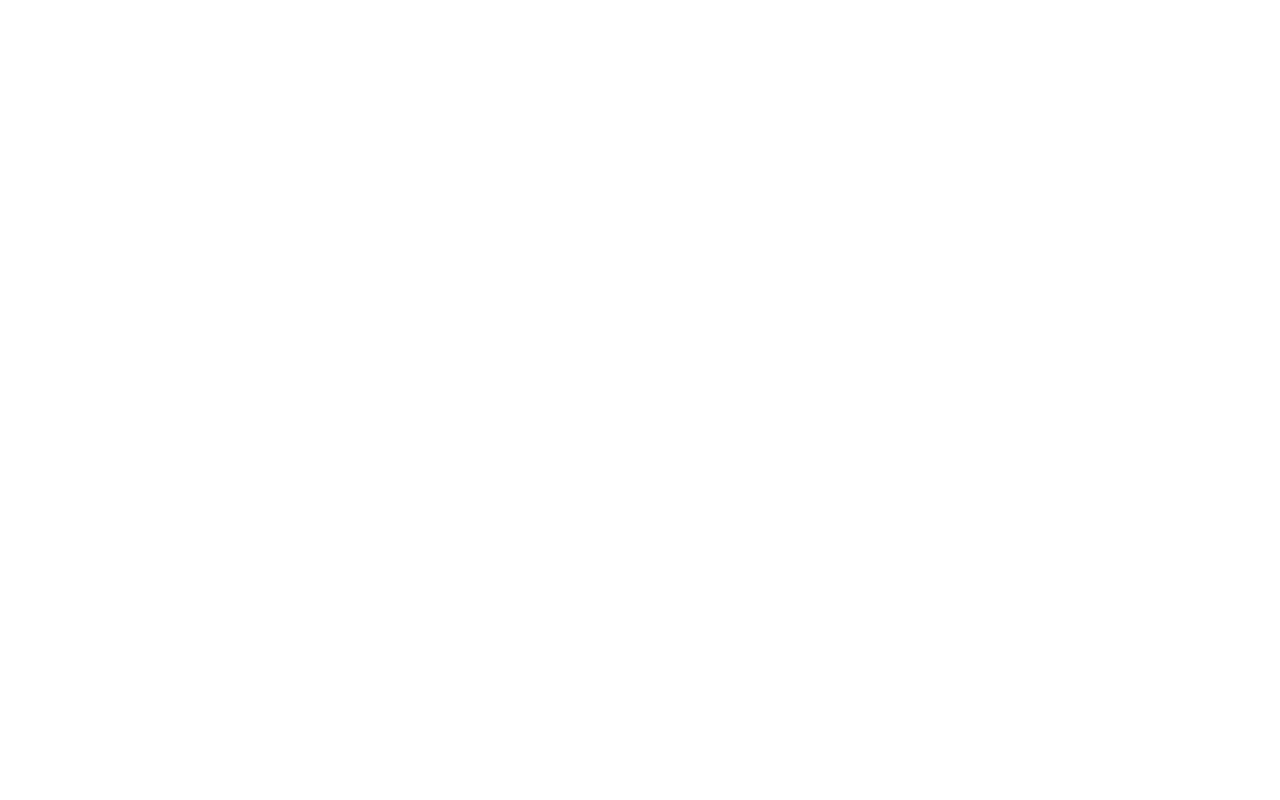
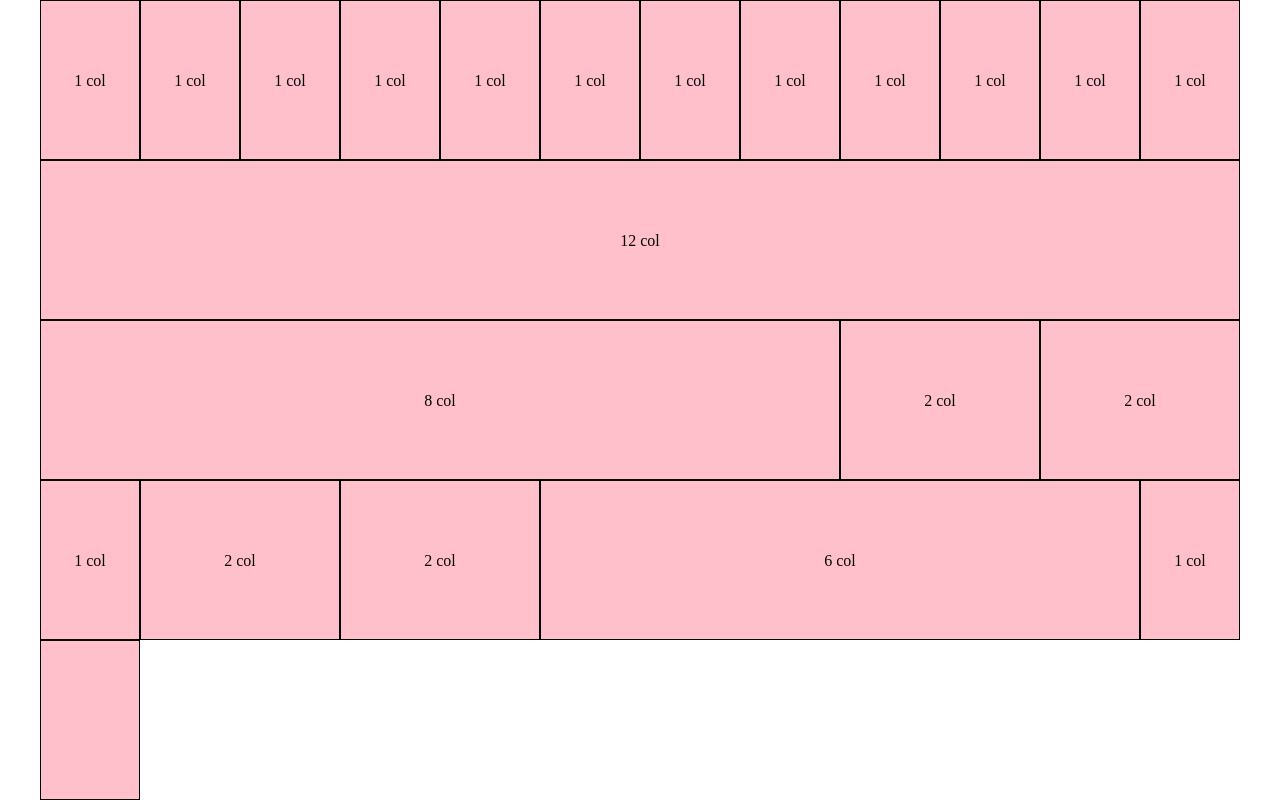
Before and after one commit to marco987/html-css-12bool, a plain HTML site: page index.html in a window 1280 px wide. Drawn offline with Linux system fonts and the light colour scheme.

Commit message:
Create prime 4 righe

```diff
--- a/12bool.css
+++ b/12bool.css
@@ -7,11 +7,11 @@
 
 /* Caratteristiche riga generali */
 
-.fw12 {
+.container {
   max-width: 1200px;
 }
 
-.fw12::after {
+.container::after {
   content: "";
   display: table;
   clear: both;
@@ -24,6 +24,12 @@
 [class*="col-offset-"] {
   float: left;
 }
+
+
+/* Caratteristiche riga50% generali */
+
+
+
 
 /* Regole delle colonne */
 
--- a/index.html
+++ b/index.html
@@ -8,5 +8,91 @@
   </head>
   <body>
 
+    <!-- Riga 1 -->
+    <div class="container">
+      <div class="col-1">
+        <p>1 col</p>
+      </div>
+      <div class="col-1">
+        <p>1 col</p>
+      </div>
+      <div class="col-1">
+        <p>1 col</p>
+      </div>
+      <div class="col-1">
+        <p>1 col</p>
+      </div>
+      <div class="col-1">
+        <p>1 col</p>
+      </div>
+      <div class="col-1">
+        <p>1 col</p>
+      </div>
+      <div class="col-1">
+        <p>1 col</p>
+      </div>
+      <div class="col-1">
+        <p>1 col</p>
+      </div>
+      <div class="col-1">
+        <p>1 col</p>
+      </div>
+      <div class="col-1">
+        <p>1 col</p>
+      </div>
+      <div class="col-1">
+        <p>1 col</p>
+      </div>
+      <div class="col-1">
+        <p>1 col</p>
+      </div>
+    </div>
+
+    <!-- Riga 2 -->
+    <div class="container">
+      <div class="col-12">
+        <p>12 col</p>
+      </div>
+    </div>
+
+    <!-- Riga 3 -->
+    <div class="container">
+      <div class="col-8">
+        <p>8 col</p>
+      </div>
+      <div class="col-2">
+        <p>2 col</p>
+      </div>
+      <div class="col-2">
+        <p>2 col</p>
+      </div>
+    </div>
+
+    <!-- Riga 4 -->
+    <div class="container">
+      <div class="col-1">
+        <p>1 col</p>
+      </div>
+      <div class="col-2">
+        <p>2 col</p>
+      </div>
+      <div class="col-2">
+        <p>2 col</p>
+      </div>
+      <div class="col-6">
+        <p>6 col</p>
+      </div>
+      <div class="col-1">
+        <p>1 col</p>
+      </div>
+    </div>
+
+    <!-- Riga 5 -->
+    <div class="container">
+      <div class="col-1">
+
+      </div>
+    </div>
+
   </body>
 </html>
--- a/style.css
+++ b/style.css
@@ -3,3 +3,17 @@
   padding: 0;
   box-sizing: border-box;
 }
+
+.container {
+  margin: 0 auto;
+}
+[class*="col-"] {
+  background-color: pink;
+  border: solid 1px #000;
+  height: 20vh;
+}
+
+p {
+  line-height: 20vh;
+  text-align: center;
+}
```
